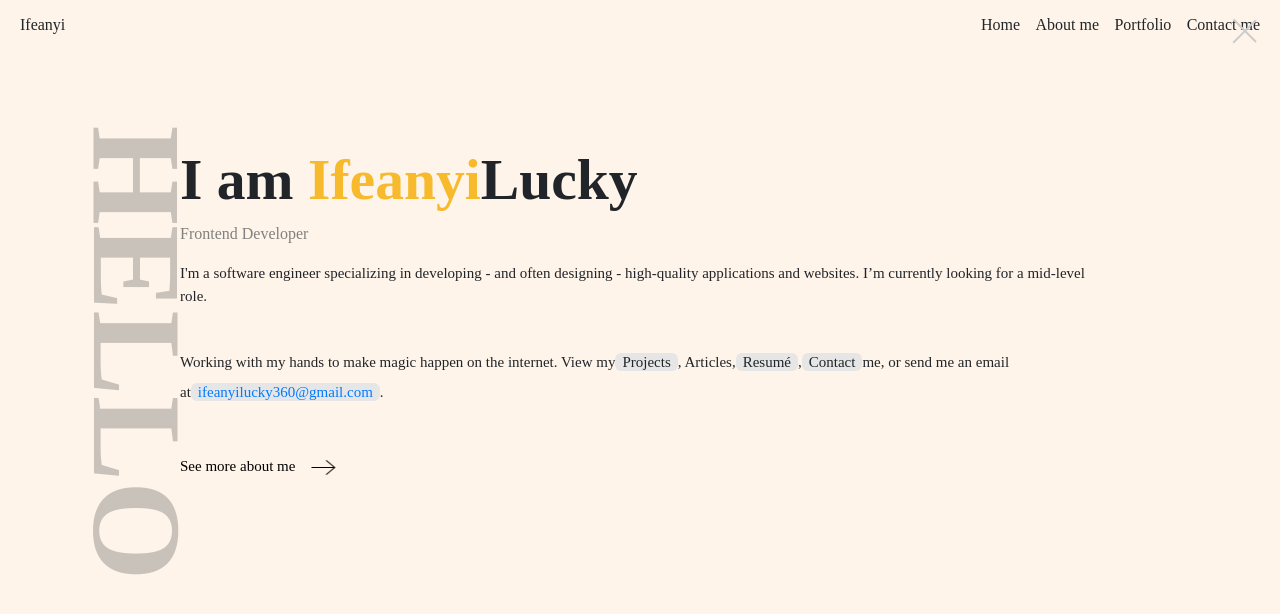
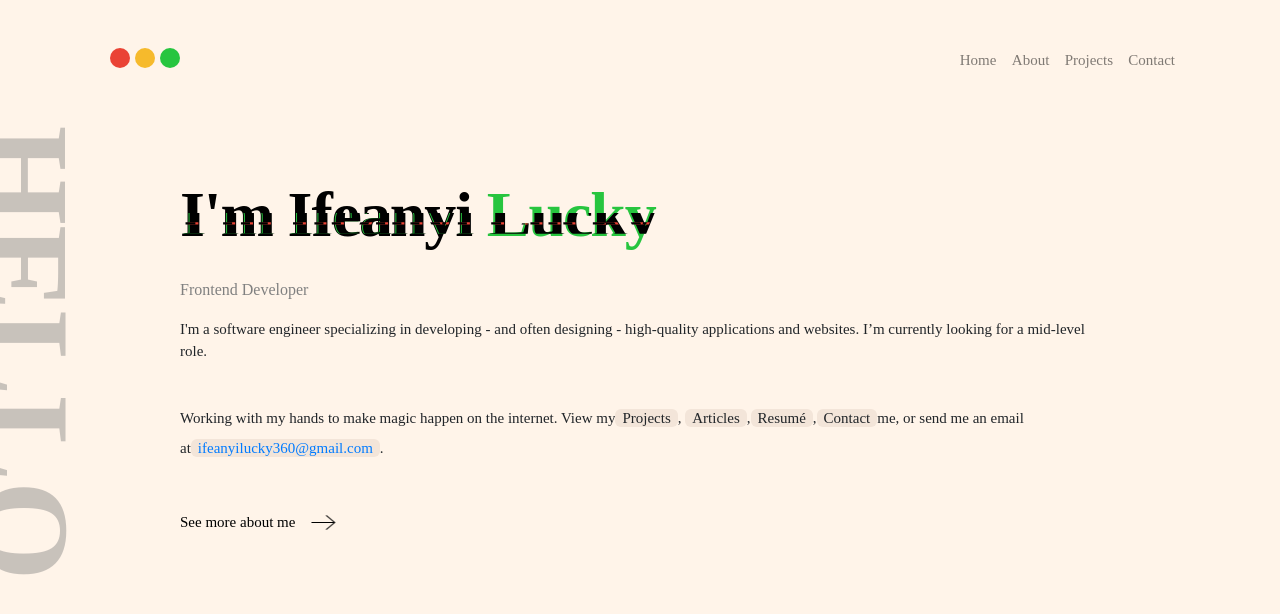
Before and after one commit to ifeanyilucky/Ifeanyi-Lucky, a Next.js app: page / in a window 1280 px wide. Shown: the top 614 px of the page. Built offline with nearby package versions, Linux system fonts and the light colour scheme.

Commit message:
glitch animation added

```diff
--- a/Components/Layout/index.js
+++ b/Components/Layout/index.js
@@ -9,8 +9,11 @@ const Layout = ({ children }) => {
         integrity="sha384-TX8t27EcRE3e/ihU7zmQxVncDAy5uIKz4rEkgIXeMed4M0jlfIDPvg6uqKI2xXr2"
         crossorigin="anonymous"
       ></link>
-      <Navbar />
-      <div className="container">{children}</div>
+
+      <div className="container">
+        <Navbar />
+        {children}
+      </div>
     </>
   );
 };
--- a/Components/Navbar/Burger.js
+++ b/Components/Navbar/Burger.js
@@ -22,6 +22,7 @@ const Burger = () => {
 };
 
 const BurgerStyled = styled.div`
+  margin-top: 1.5rem;
   height: 2rem;
   width: 2rem;
   position: fixed;
@@ -31,7 +32,9 @@ const BurgerStyled = styled.div`
   flex-flow: column nowrap;
   justify-content: space-around;
   z-index: 20;
-
+  @media (min-width: 678px) {
+    display: none;
+  }
   div {
     background-color: ${({ isOpen }) => (isOpen ? "#333" : "#ccc")};
     width: 2rem;
--- a/Components/Navbar/Navitem.js
+++ b/Components/Navbar/Navitem.js
@@ -1,12 +1,29 @@
+import Link from "next/link";
 import styled from "styled-components";
 
 const NavItem = ({ isOpen }) => {
   return (
     <Ul isOpen={isOpen}>
-      <li>Home</li>
-      <li>About me</li>
-      <li>Portfolio</li>
-      <li>Contact me</li>
+      <li>
+        <Link href="/">
+          <a>Home</a>
+        </Link>
+      </li>
+      <li>
+        <Link href="/about">
+          <a>About</a>
+        </Link>
+      </li>
+      <li>
+        <Link href="/projects">
+          <a>Projects</a>
+        </Link>
+      </li>
+      <li>
+        <Link href="/contact">
+          <a>Contact</a>
+        </Link>
+      </li>
     </Ul>
   );
 };
@@ -16,12 +33,24 @@ const Ul = styled.ul`
   display: flex;
   flex-flow: row nowrap;
   justify-content: space-around;
-  transition: all 0.3s linear;
+
   li {
-    margin-left: 0.96rem;
+    a {
+      text-decoration: none;
+      margin-left: 0.96rem;
+      font-size: 15px;
+      color: rgba(0, 0, 0, 0.5);
+      transition: border-bottom 0.3s ease-in-out;
+      padding-bottom: 8px;
+      &:hover {
+        color: rgba(0, 0, 0, 0.7);
+        border-bottom: 1px solid rgba(0, 0, 0, 0.7);
+      }
+    }
   }
 
   @media (max-width: 768px) {
+    transition: all 0.3s linear;
     transform: ${({ isOpen }) =>
       isOpen ? "translateX(100%)" : "translateX(0)"};
     flex-flow: column nowrap;
--- a/Components/Navbar/index.js
+++ b/Components/Navbar/index.js
@@ -3,7 +3,11 @@ import Burger from "./Burger";
 const Navbar = () => {
   return (
     <Nav>
-      <div className="logo">Ifeanyi</div>
+      <div className="mac">
+        <div></div>
+        <div></div>
+        <div></div>
+      </div>
       <Burger />
     </Nav>
   );
@@ -17,6 +21,37 @@ const Nav = styled.nav`
   display: flex;
   flex-flow: row nowrap;
   justify-content: space-between;
-  padding-top: 0.8rem;
+  padding-top: 3rem;
+
+  .mac {
+    display: flex;
+    flex-flow: row nowrap;
+    justify-content: space-around;
+    margin-right: 5px;
+
+    div {
+      background-color: black;
+      display: block;
+      margin-left: 5px;
+      border-radius: 50%;
+      padding: 10px 10px;
+
+      &:first-child {
+        background-color: var(--red-color);
+        &::after:hover {
+          content: "X";
+          color: black;
+          text-align: center;
+        }
+      }
+      &:nth-child(2) {
+        background-color: var(--yellow-color);
+      }
+      &:last-child {
+        background-color: var(--green-color);
+      }
+    }
+  }
 `;
+
 export default Navbar;
--- a/pages/index.js
+++ b/pages/index.js
@@ -3,8 +3,11 @@ import style from "../styles/Home.module.css";
 import React from "react";
 import Layout from "../Components/Layout";
 import Link from "next/link";
-
+import styled from "styled-components";
 const Index = () => {
+  const lucky = {
+    color: "#27c53f",
+  };
   return (
     <>
       <Layout>
@@ -21,10 +24,15 @@ const Index = () => {
             <div className="row">
               <div className="col-10 mx-auto">
                 <div className={style.intro}>
-                  <h1 className="h1" className="intro__text">
-                    I am <span style={{ color: " #f6ba2c" }}>Ifeanyi</span>
-                    Lucky
-                  </h1>
+                  <Intro>
+                    <h1
+                      data-text="I'm Ifeanyi Lucky"
+                      className="h1"
+                      className="intro__text"
+                    >
+                      I'm Ifeanyi<span style={lucky}> Lucky</span>
+                    </h1>
+                  </Intro>
                   <div className={style.role}>Frontend Developer</div>
                   <p className="mx-auto mt-3">
                     I'm a software engineer specializing in developing - and
@@ -38,7 +46,7 @@ const Index = () => {
                     <Link href="/projects">
                       <span className="link">Projects</span>
                     </Link>
-                    , <span className="linkk">Articles</span>,
+                    , <span className="link">Articles</span>,
                     <span className="link">Resumé</span>,
                     <Link href="/contact">
                       <span className="link">Contact</span>
@@ -76,5 +84,170 @@ const Index = () => {
     </>
   );
 };
+const Intro = styled.div`
+  display: flex;
+  align-items: left;
+  justify-content: space-between;
 
+  .intro__text {
+    font-size: 4rem;
+    color: black;
+    font-weight: 900;
+    margin: 2rem 0rem 1.5rem;
+    position: relative;
+    letter-spacing: -1.1px;
+    &::before,
+    &::after {
+      content: attr(data-text);
+      position: absolute;
+      top: 0;
+      left: 0;
+      width: 100%;
+      height: 100%;
+    }
+    &::before {
+      left: 2px;
+      text-shadow: -1px 0 #27c53f;
+      animation: noise-anim-2 15s infinite linear alternate-reverse;
+    }
+    &::after {
+      left: -2px;
+      text-shadow: 3px 0 #ea4335;
+      animation: noise-anim 2s infinite linear alternate-reverse;
+    }
+    @keyframes noise-anim {
+      0% {
+        clip-path: inset(29% 0 25% 0);
+      }
+      5% {
+        clip-path: inset(9% 0 38% 0);
+      }
+      10% {
+        clip-path: inset(96% 0 1% 0);
+      }
+      15% {
+        clip-path: inset(75% 0 23% 0);
+      }
+      20% {
+        clip-path: inset(46% 0 50% 0);
+      }
+      25% {
+        clip-path: inset(3% 0 46% 0);
+      }
+      30% {
+        clip-path: inset(82% 0 2% 0);
+      }
+      35% {
+        clip-path: inset(88% 0 1% 0);
+      }
+      40% {
+        clip-path: inset(91% 0 8% 0);
+      }
+      45% {
+        clip-path: inset(96% 0 2% 0);
+      }
+      50% {
+        clip-path: inset(59% 0 38% 0);
+      }
+      55% {
+        clip-path: inset(41% 0 53% 0);
+      }
+      60% {
+        clip-path: inset(21% 0 47% 0);
+      }
+      65% {
+        clip-path: inset(89% 0 4% 0);
+      }
+      70% {
+        clip-path: inset(1% 0 95% 0);
+      }
+      75% {
+        clip-path: inset(86% 0 4% 0);
+      }
+      80% {
+        clip-path: inset(95% 0 5% 0);
+      }
+      85% {
+        clip-path: inset(54% 0 36% 0);
+      }
+      90% {
+        clip-path: inset(70% 0 27% 0);
+      }
+      95% {
+        clip-path: inset(6% 0 16% 0);
+      }
+      100% {
+        clip-path: inset(95% 0 2% 0);
+      }
+    }
+    @keyframes noise-anim-2 {
+      0% {
+        clip-path: inset(76% 0 21% 0);
+      }
+      5% {
+        clip-path: inset(54% 0 7% 0);
+      }
+      10% {
+        clip-path: inset(55% 0 29% 0);
+      }
+      15% {
+        clip-path: inset(89% 0 3% 0);
+      }
+      20% {
+        clip-path: inset(33% 0 40% 0);
+      }
+      25% {
+        clip-path: inset(17% 0 56% 0);
+      }
+      30% {
+        clip-path: inset(37% 0 51% 0);
+      }
+      35% {
+        clip-path: inset(38% 0 19% 0);
+      }
+      40% {
+        clip-path: inset(93% 0 4% 0);
+      }
+      45% {
+        clip-path: inset(44% 0 14% 0);
+      }
+      50% {
+        clip-path: inset(53% 0 26% 0);
+      }
+      55% {
+        clip-path: inset(67% 0 11% 0);
+      }
+      60% {
+        clip-path: inset(85% 0 13% 0);
+      }
+      65% {
+        clip-path: inset(27% 0 37% 0);
+      }
+      70% {
+        clip-path: inset(87% 0 4% 0);
+      }
+      75% {
+        clip-path: inset(10% 0 8% 0);
+      }
+      80% {
+        clip-path: inset(51% 0 27% 0);
+      }
+      85% {
+        clip-path: inset(10% 0 60% 0);
+      }
+      90% {
+        clip-path: inset(83% 0 3% 0);
+      }
+      95% {
+        clip-path: inset(23% 0 55% 0);
+      }
+      100% {
+        clip-path: inset(1% 0 81% 0);
+      }
+    }
+    @media (max-width: 991px) {
+      font-size: 3.4rem;
+    }
+  }
+`;
 export default Index;
--- a/styles/Home.module.css
+++ b/styles/Home.module.css
@@ -160,7 +160,7 @@
 .helloParent .hello {
   position: absolute;
   top: 12rem;
-  left: -11rem;
+  left: -18rem;
   font-weight: 900;
   font-size: 8rem;
   color: rgba(128, 128, 128, 0.432);
--- a/styles/globals.css
+++ b/styles/globals.css
@@ -10,7 +10,7 @@
   --yellow-color: #f6ba2c;
   --green-color: #27c53f;
   --red-color: #ea4335;
-  --link-bg-color: rgb(230, 230, 230);
+  --link-bg-color: #f3e5d9;
 }
 
 ul {
```
